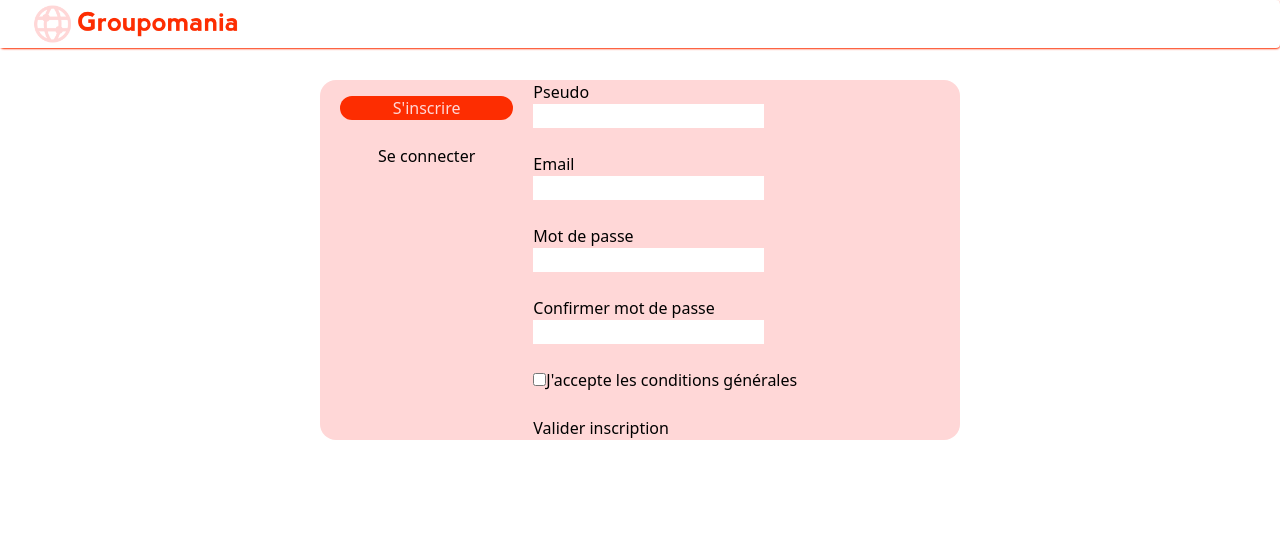
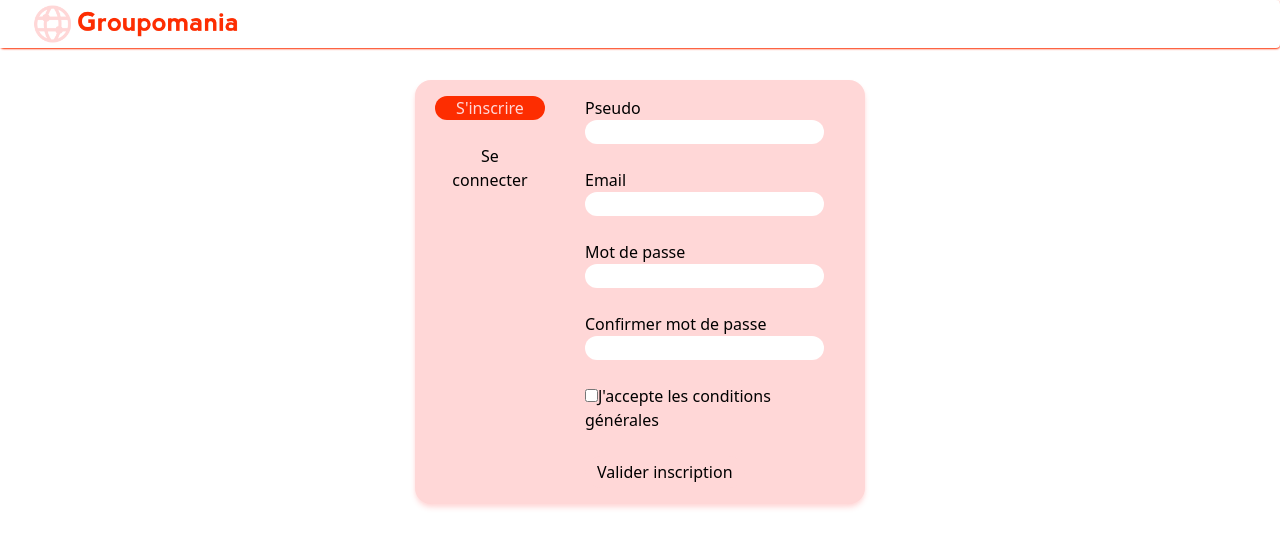
Before and after one commit to KevinGuy1/Projet_7, a React (Create React App) app in the folder frontend/: page /connexion in a window 1280 px wide. Shown: the top 548 px of the page. Built offline with nearby package versions, Linux system fonts and the light colour scheme.

Commit message:
css tailwind log navbar

```diff
--- a/frontend/src/components/Log/LoginForm.js
+++ b/frontend/src/components/Log/LoginForm.js
@@ -46,10 +46,11 @@ const SignInForm = () => {
   };
 
   return (
-    <form className="w-4/6 py-4" action="" onSubmit={handleLogin}>
+    <form className="w-2/3 py-4" action="" onSubmit={handleLogin}>
       <label htmlFor="email">Email</label>
       <br />
       <input
+        className="rounded-xl pl-2 focus-visible:outline-none"
         type="text"
         name="email"
         id="email"
@@ -61,6 +62,7 @@ const SignInForm = () => {
       <label htmlFor="password">Mot de passe</label>
       <br />
       <input
+        className="rounded-xl pl-2 focus-visible:outline-none"
         type="password"
         name="password"
         id="password"
--- a/frontend/src/components/Log/Logout.js
+++ b/frontend/src/components/Log/Logout.js
@@ -13,7 +13,7 @@ const Logout = () => {
   }
 
   return (
-    <li className="logout"><h5 onClick={logout}>Deconnexion</h5></li>
+    <li className="px-3 cursor-pointer hover:scale-105 hover:duration-100"><h5 onClick={logout}>Deconnexion</h5></li>
   );
 
 };
--- a/frontend/src/components/Log/SignUpForm.js
+++ b/frontend/src/components/Log/SignUpForm.js
@@ -58,17 +58,20 @@ const SignUpForm = () => {
     <>
       {formSubmit ? (
         <>
-          <SignInForm />
-          <span></span>
-          <h4 className="text-green">
-            Enregistrement réussi, veuillez-vous connecter
-          </h4>
+          <div className="flex-col">
+            <SignInForm />
+            <span></span>
+            <h4 className="text-green">
+              Enregistrement réussi, veuillez-vous connecter
+            </h4>
+          </div>
         </>
       ) : (
-        <form action="" onSubmit={handleRegister} id="sign-up-form">
+        <form className="w-4/6 py-4 px-5" action="" onSubmit={handleRegister} id="sign-up-form">
           <label htmlFor="pseudo">Pseudo</label>
           <br />
           <input
+            className="rounded-xl pl-2 focus-visible:outline-none"
             type="text"
             name="pseudo"
             id="pseudo"
@@ -80,6 +83,7 @@ const SignUpForm = () => {
           <label htmlFor="email">Email</label>
           <br />
           <input
+            className="rounded-xl pl-2 focus-visible:outline-none"
             type="text"
             name="email"
             id="email"
@@ -91,6 +95,7 @@ const SignUpForm = () => {
           <label htmlFor="password">Mot de passe</label>
           <br />
           <input
+            className="rounded-xl pl-2 focus-visible:outline-none"
             type="password"
             name="password"
             id="password"
@@ -102,6 +107,7 @@ const SignUpForm = () => {
           <label htmlFor="password-conf">Confirmer mot de passe</label>
           <br />
           <input
+            className="rounded-xl pl-2 focus-visible:outline-none"
             type="password"
             name="password"
             id="password-conf"
@@ -119,7 +125,7 @@ const SignUpForm = () => {
           </label>
           <div className="terms error text-red"></div>
           <br />
-          <input type="submit" value="Valider inscription" />
+          <input className="bg-secondary rounded-2xl px-3 py-1 hover:bg-primary hover:text-white" type="submit" value="Valider inscription" />
         </form>
       )}
     </>
--- a/frontend/src/components/Log/index.js
+++ b/frontend/src/components/Log/index.js
@@ -18,7 +18,7 @@ const Log = (props) => {
 
   return (
     <div className="w-full pt-20">
-      <div className="flex m-auto w-2/4 bg-secondary rounded-2xl">
+      <div className="flex m-auto max-w-[450px] min-w-[360px] bg-secondary rounded-2xl shadow-secondary shadow-md">
         <ul className="w-1/3 px-5 py-4">
           <li
             onClick={handleModals}
--- a/frontend/src/components/Navbar.js
+++ b/frontend/src/components/Navbar.js
@@ -29,8 +29,8 @@ const Navbar = () => {
         {token
           // Si token afficher bienvenue et deco sinon null
           ? (
-            <ul>
-              <li className="welcome">
+            <ul className="flex items-center">
+              <li className="px-3 hidden sm:block">
                 <h5>Bienvenue {pseudo} !!</h5>
               </li>
               <Logout />
```
